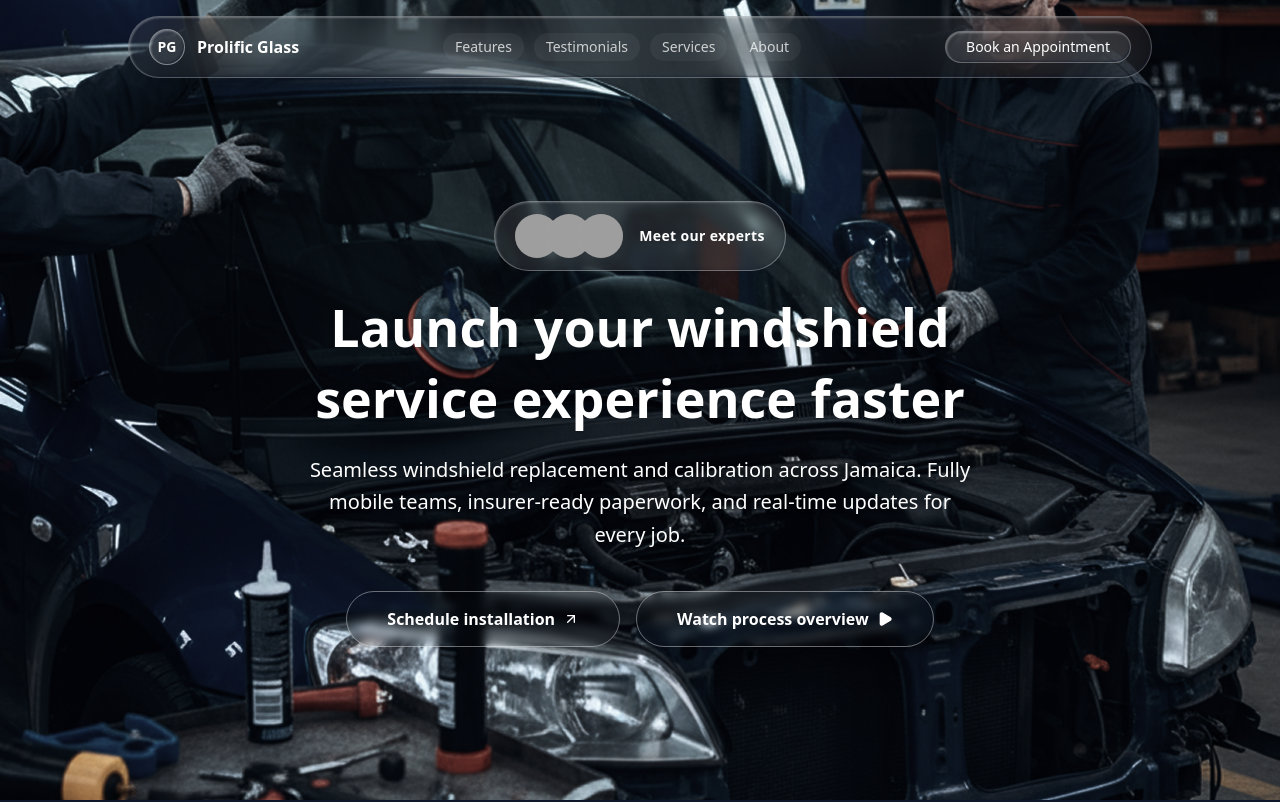
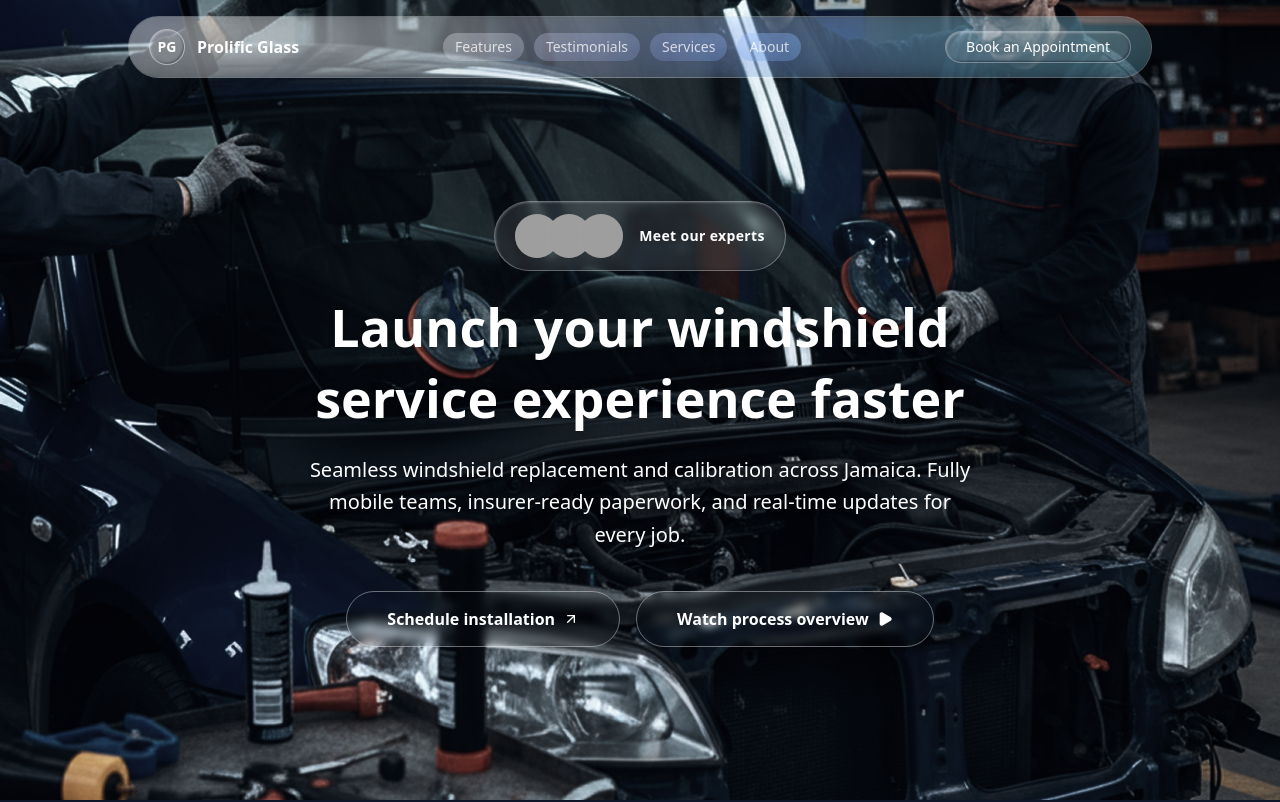
Before and after one commit to Eccentric-jamaican/prolific-glass, a Next.js app: page / in a window 1280 px wide. Shown: the top 802 px of the page. Built offline with nearby package versions, Linux system fonts and the light colour scheme; grey boxes are pictures that could not be loaded.

Commit message:
Refine navbar glass effects

```diff
--- a/src/components/site/navbar.module.css
+++ b/src/components/site/navbar.module.css
@@ -4,6 +4,41 @@
   --glass-shadow: 0 18px 40px -28px rgba(4, 13, 33, 0.8);
   --glass-sheen: radial-gradient(circle at 20% 20%, rgba(255, 255, 255, 0.4), transparent 42%),
     radial-gradient(circle at 80% 0%, rgba(163, 214, 255, 0.45), transparent 46%);
+}
+
+.navShell {
+  position: relative;
+  isolation: isolate;
+  overflow: hidden;
+  background: linear-gradient(120deg, rgba(255, 255, 255, 0.14), rgba(148, 227, 255, 0.08)),
+    linear-gradient(180deg, rgba(255, 255, 255, 0.08), rgba(15, 23, 42, 0.08));
+  box-shadow: var(--glass-shadow), inset 1px 1px 0 rgba(255, 255, 255, 0.6), inset -1px -1px 0 rgba(12, 26, 57, 0.4);
+  backdrop-filter: saturate(1.1);
+}
+
+.navShell::before {
+  content: "";
+  position: absolute;
+  inset: -12%;
+  background: radial-gradient(circle at 20% 20%, rgba(255, 255, 255, 0.36), transparent 38%),
+    radial-gradient(circle at 80% 10%, rgba(148, 227, 255, 0.32), transparent 40%),
+    radial-gradient(circle at 60% 70%, rgba(99, 102, 241, 0.18), transparent 45%);
+  filter: blur(14px) saturate(1.3);
+  opacity: 0.9;
+  pointer-events: none;
+  z-index: 0;
+}
+
+.navShell::after {
+  content: "";
+  position: absolute;
+  inset: 0;
+  border-radius: inherit;
+  background: linear-gradient(135deg, rgba(255, 255, 255, 0.2), rgba(255, 255, 255, 0));
+  mix-blend-mode: screen;
+  opacity: 0.55;
+  pointer-events: none;
+  z-index: 0;
 }
 
 .navLinks {
@@ -15,6 +50,7 @@
   border-radius: 9999px;
   isolation: isolate;
 }
+
 
 .navLink {
   position: relative;
@@ -29,30 +65,12 @@
   backdrop-filter: saturate(1.05);
 }
 
-.navLink::before {
-  content: "";
-  position: absolute;
-  inset: 0;
-  border-radius: inherit;
-  background: linear-gradient(120deg, rgba(255, 255, 255, 0.2), rgba(148, 227, 255, 0.16), rgba(216, 180, 254, 0.16));
-  opacity: 0;
-  filter: saturate(1.35);
-  box-shadow: inset 1px 1px 0 rgba(255, 255, 255, 0.6), inset -1px -1px 0 rgba(12, 26, 57, 0.4);
-  transition: opacity 200ms ease, filter 220ms ease;
-  z-index: -1;
-}
-
 .navLink:hover,
 .navLink:focus-visible {
   color: white;
   text-shadow: 0 10px 26px rgba(0, 0, 0, 0.28);
   transform: translateY(-1px);
   filter: saturate(1.18);
-}
-
-.navLink:hover::before,
-.navLink:focus-visible::before {
-  opacity: 1;
 }
 
 .liquidHighlight {
--- a/src/components/site/navbar.tsx
+++ b/src/components/site/navbar.tsx
@@ -70,7 +70,12 @@ export function Navbar({ className }: { className?: string }) {
       )}
     >
       <div className="mx-auto flex w-full justify-center px-4 pt-4 sm:px-6">
-        <div className="relative flex w-full max-w-5xl items-center justify-between gap-3 overflow-hidden rounded-full border border-white/25 bg-white/10 px-5 py-3 text-white shadow-[0_30px_60px_-40px_rgba(15,23,42,0.85),inset_1px_1px_2px_rgba(255,255,255,0.3),inset_-1px_-1px_2px_rgba(15,23,42,0.45)] backdrop-blur-xl supports-backdrop-filter:bg-white/5">
+        <div
+          className={cn(
+            "relative flex w-full max-w-5xl items-center justify-between gap-3 overflow-hidden rounded-full border border-white/25 bg-white/10 px-5 py-3 text-white shadow-[0_30px_60px_-40px_rgba(15,23,42,0.85),inset_1px_1px_2px_rgba(255,255,255,0.3),inset_-1px_-1px_2px_rgba(15,23,42,0.45)] backdrop-blur-xl supports-backdrop-filter:bg-white/5",
+            styles.navShell,
+          )}
+        >
           <div className="relative flex w-full items-center justify-between gap-3">
             <Link
               href="#"
```
